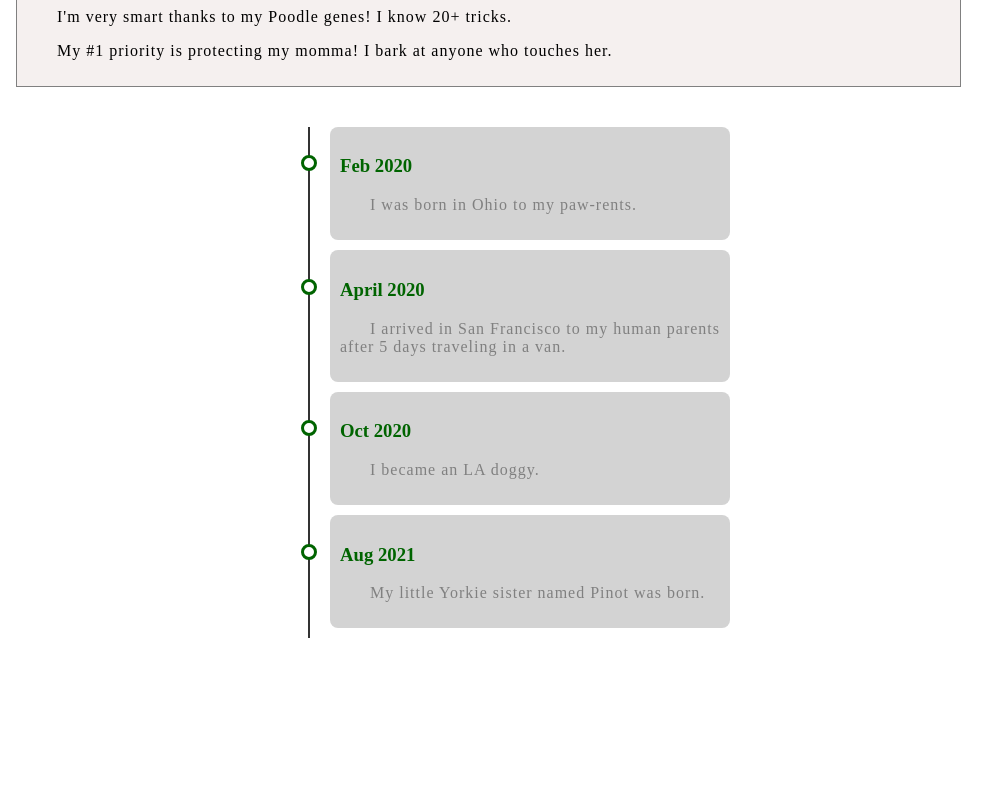
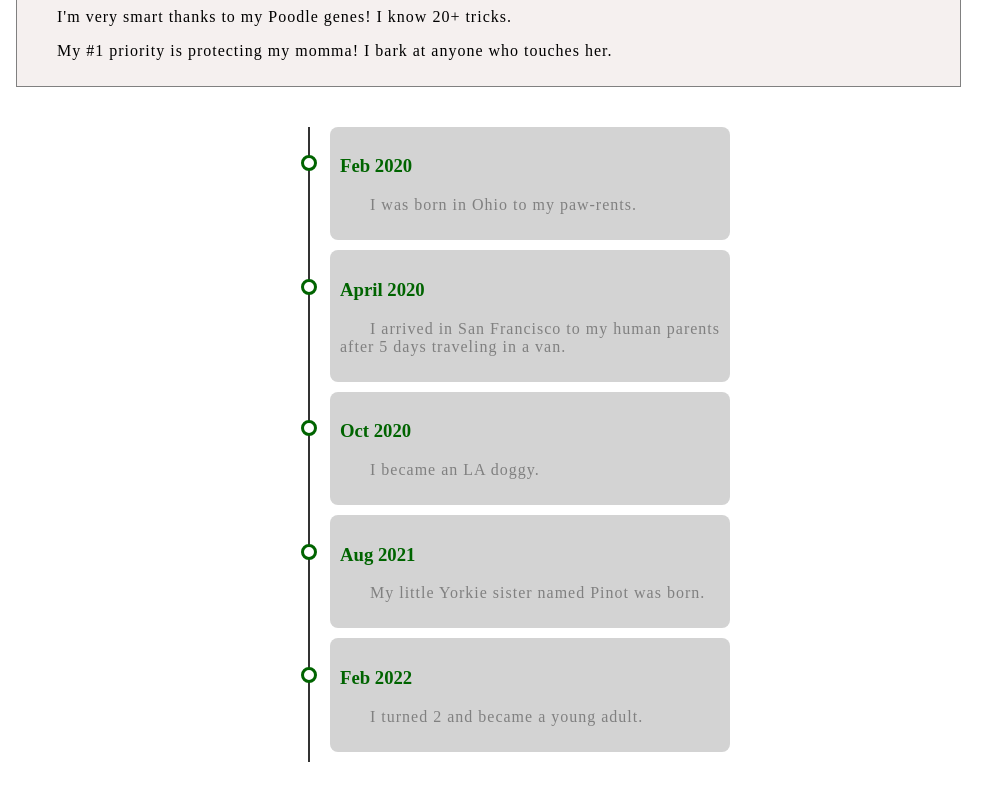
Before and after one commit to aaroncorona/Truffle-App-Frontend, an Angular app: page / in a window 1280 px wide. Shown: the part 676-1476 px from the top of the page, without its empty margins (0-1008 px from the left). Before the commit the page ends 1354 px from the top, so only its background shows below. Built offline with nearby package versions, Linux system fonts and the light colour scheme.

Commit message:
Adding a life event to the bio timeline

```diff
--- a/src/app/bio/bio.component.html
+++ b/src/app/bio/bio.component.html
@@ -66,7 +66,13 @@
         <p> My little Yorkie sister named Pinot was born.  </p>
       </div>
     </div>
+    <div class="card" id = "box5">
+      <div class="info">
+        <h3 class="title">Feb 2022</h3>
+        <p> I turned 2 and became a young adult.  </p>
+      </div>
     </div>
+  </div>
 </div>
 
 
```
